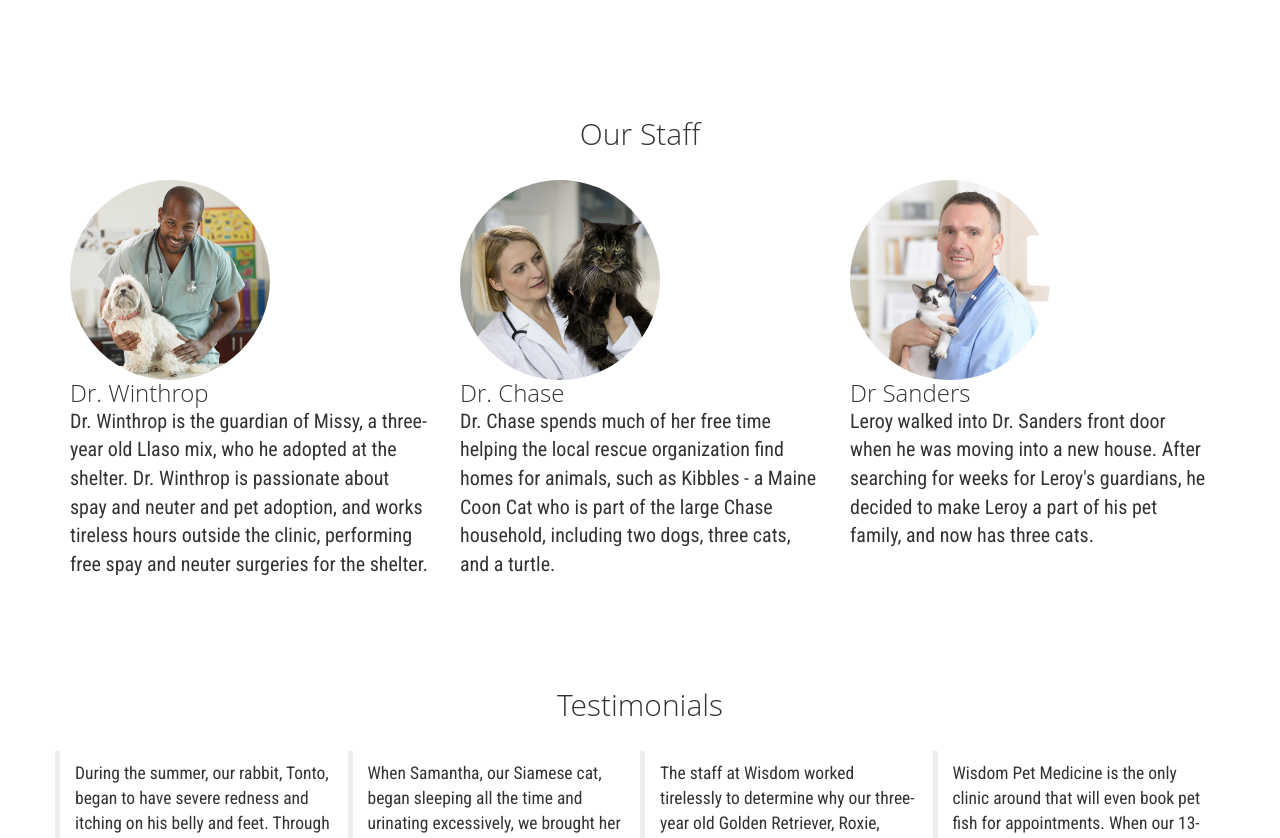
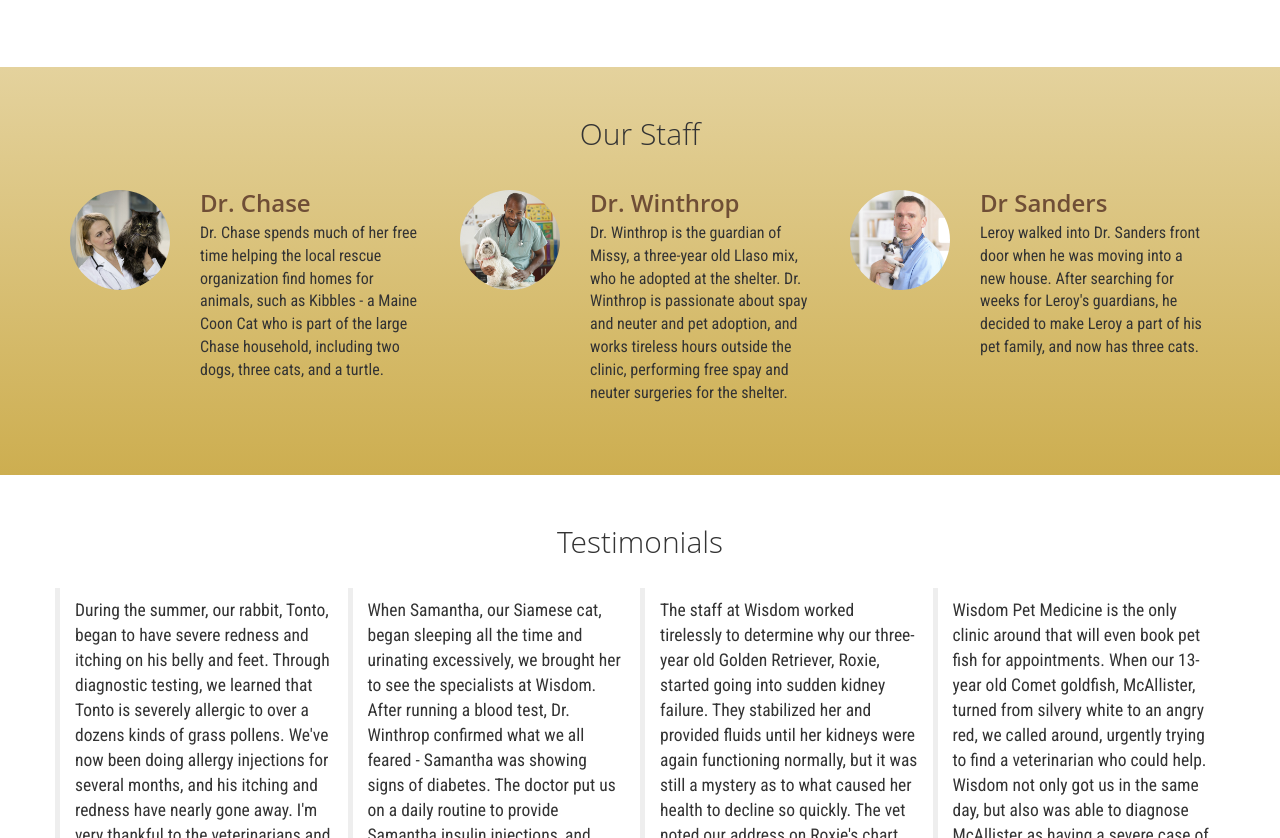
Before and after one commit to campside/Bootstrap-basics, a plain HTML site: page index.html in a window 1280 px wide. Shown: the part 1856-2694 px from the top of the page. Drawn offline with nearby package versions, Linux system fonts and the light colour scheme.

Commit message:
Doctors layout

```diff
--- a/css/style.css
+++ b/css/style.css
@@ -13,11 +13,6 @@ h1, h2, h3, h4, h5, h6 {
     font-weight: 100;
     margin: 0;
 }
-
-img {
-    max-width: 200px;
-}
-
 
 /** Header navigation **/
 
@@ -57,7 +52,6 @@ header .navbar-right {
     margin-right: 0;
 }
 
-
 /** Navbar Toogle **/
 
 header .navbar-toggle {
@@ -78,7 +72,6 @@ header .navbar-default .navbar-toggle .icon-bar {
     }
 }
 
-
 /* Page */
 
 .page {
@@ -90,7 +83,6 @@ header .navbar-default .navbar-toggle .icon-bar {
     margin-bottom: 30px;
 }
 
-
 /* Page  -- Mission */
 
 #mission {
@@ -98,7 +90,6 @@ header .navbar-default .navbar-toggle .icon-bar {
     background-image: linear-gradient(to bottom, #EEF08A, #819A2D);
     border-top: 20px solid rgba(238, 200, 100, 0.3);
 }
-
 
 /* Page  -- Services */
 
@@ -129,6 +120,31 @@ header .navbar-default .navbar-toggle .icon-bar {
     }
 }
 
+/* Page  -- Staff */
+
+#staff {
+    background-color: #E4D29D;
+    background-image: linear-gradient(to bottom, #E4D29D, #CDAE50);
+}
+
+.doctor {
+    margin: 10px 0;
+}
+
+.doctor h3 {
+    font-weight: 600;
+    font-size: 1.2em;
+    color: #6F4E36;
+    padding-bottom: 5px;
+}
+
+.doctor p {
+    font-size: .8em;
+}
+
+.doctor img {
+    width: 100%;
+}
 
 /** Navbar Brand **/
 
--- a/index.html
+++ b/index.html
@@ -83,10 +83,8 @@
             <div class="content container">
                 <h2>Our Mission</h2>
                 <div class="row">
-                    <p class="col-md-5 col-md-offset-1">Wisdom Pet Medicine strives to blend the best in traditional and alternative medicine in the diagnosis and treatment of companion animals including dogs, cats, birds, reptiles, rodents, and fish. We apply the wisdom garnered in the
-                        centuries old tradition of veterinary medicine, to find the safest treatments and&nbsp;cures.</p>
-                    <p class="col-md-5 col-md-offset-1">We strive to be your pet's medical experts from youth through the senior years. We build preventative health care plans for each and every one of our patients, based on breed, age, and sex, so that your pet receives the most appropriate
-                        care at crucial milestones. We want to give your pet a long and healthy&nbsp;life.</p>
+                    <p class="col-md-5 col-md-offset-1">Wisdom Pet Medicine strives to blend the best in traditional and alternative medicine in the diagnosis and treatment of companion animals including dogs, cats, birds, reptiles, rodents, and fish. We apply the wisdom garnered in the centuries old tradition of veterinary medicine, to find the safest treatments and&nbsp;cures.</p>
+                    <p class="col-md-5 col-md-offset-1">We strive to be your pet's medical experts from youth through the senior years. We build preventative health care plans for each and every one of our patients, based on breed, age, and sex, so that your pet receives the most appropriate care at crucial milestones. We want to give your pet a long and healthy&nbsp;life.</p>
                 </div>
                 <!--row-->
             </div>
@@ -137,28 +135,60 @@
         <!-- services page -->
         <div class="page" id="staff">
             <div class="content container">
+
                 <h2 id="ourstaff">Our Staff</h2>
+
                 <div class="row">
-                    <div class="doctor col-sm-4">
-                        <img class="img-circle" src="images/doctor-winthrop.jpg" alt="Photo of Dr Sanders">
-                        <h3>Dr. Winthrop</h3>
-                        <p>Dr. Winthrop is the guardian of Missy, a three-year old Llaso mix, who he adopted at the shelter. Dr. Winthrop is passionate about spay and neuter and pet adoption, and works tireless hours outside the clinic, performing free spay
-                            and neuter surgeries for the shelter.</p>
+
+                    <div class="doctor col-lg-4">
+                        <div class="row">
+                            <div class="photo col-xs-6 col-xs-offset-3 col-sm-3 col-sm-offset-1 col-md-2 col-md-offset-2 col-lg-4 col-lg-offset-0">
+                                <img class="img-circle" src="images/doctor-chase.jpg" alt="Photo of Dr Sanders">
+                            </div>
+                            <!-- photo -->
+                            <div class="info col-xs-8 col-xs-offset-2 col-sm-7 col-sm-offset-0 col-md-6 col-lg-8">
+                                <h3>Dr. Chase</h3>
+                                <p>Dr. Chase spends much of her free time helping the local rescue organization find homes for animals, such as Kibbles - a Maine Coon Cat who is part of the large Chase household, including two dogs, three cats, and a turtle.</p>
+                            </div>
+                            <!-- info -->
+                        </div>
+                        <!-- in row -->
                     </div>
                     <!-- doctor -->
-                    <div class="doctor col-sm-4">
-                        <img class="img-circle" src="images/doctor-chase.jpg" alt="Photo of Dr Sanders">
-                        <h3>Dr. Chase</h3>
-                        <p>Dr. Chase spends much of her free time helping the local rescue organization find homes for animals, such as Kibbles - a Maine Coon Cat who is part of the large Chase household, including two dogs, three cats, and a turtle.</p>
+
+                    <div class="doctor col-lg-4">
+                        <div class="row">
+                            <div class="photo col-xs-6 col-xs-offset-3 col-sm-3 col-sm-offset-1 col-md-2 col-md-offset-2 col-lg-4 col-lg-offset-0">
+                                <img class="img-circle" src="images/doctor-winthrop.jpg" alt="Photo of Dr Sanders">
+                            </div>
+                            <!-- photo -->
+                            <div class="info col-xs-8 col-xs-offset-2 col-sm-7 col-sm-offset-0 col-md-6 col-lg-8">
+                                <h3>Dr. Winthrop</h3>
+                                <p>Dr. Winthrop is the guardian of Missy, a three-year old Llaso mix, who he adopted at the shelter. Dr. Winthrop is passionate about spay and neuter and pet adoption, and works tireless hours outside the clinic, performing free spay and neuter surgeries for the shelter.</p>
+                            </div>
+                            <!-- info -->
+                        </div>
+                        <!-- in row -->
                     </div>
                     <!-- doctor -->
-                    <div class="doctor col-sm-4">
-                        <img class="img-circle" src="images/doctor-sanders.jpg" alt="Photo of Dr Sanders">
-                        <h3>Dr Sanders</h3>
-                        <p>Leroy walked into Dr. Sanders front door when he was moving into a new house. After searching for weeks for Leroy's guardians, he decided to make Leroy a part of his pet family, and now has three cats.</p>
+
+                    <div class="doctor col-lg-4">
+                        <div class="row">
+                            <div class="photo col-xs-6 col-xs-offset-3 col-sm-3 col-sm-offset-1 col-md-2 col-md-offset-2 col-lg-4 col-lg-offset-0">
+                                <img class="img-circle" src="images/doctor-sanders.jpg" alt="Photo of Dr Sanders">
+                            </div>
+                            <!-- photo -->
+                            <div class="info col-xs-8 col-xs-offset-2 col-sm-7 col-sm-offset-0 col-md-6 col-lg-8">
+                                <h3>Dr Sanders</h3>
+                                <p>Leroy walked into Dr. Sanders front door when he was moving into a new house. After searching for weeks for Leroy's guardians, he decided to make Leroy a part of his pet family, and now has three cats.</p>
+                            </div>
+                            <!-- info -->
+                        </div>
+                        <!-- in row -->
                     </div>
                     <!-- doctor -->
                 </div>
+                <!-- row -->
             </div>
             <!-- content container -->
         </div>
```
